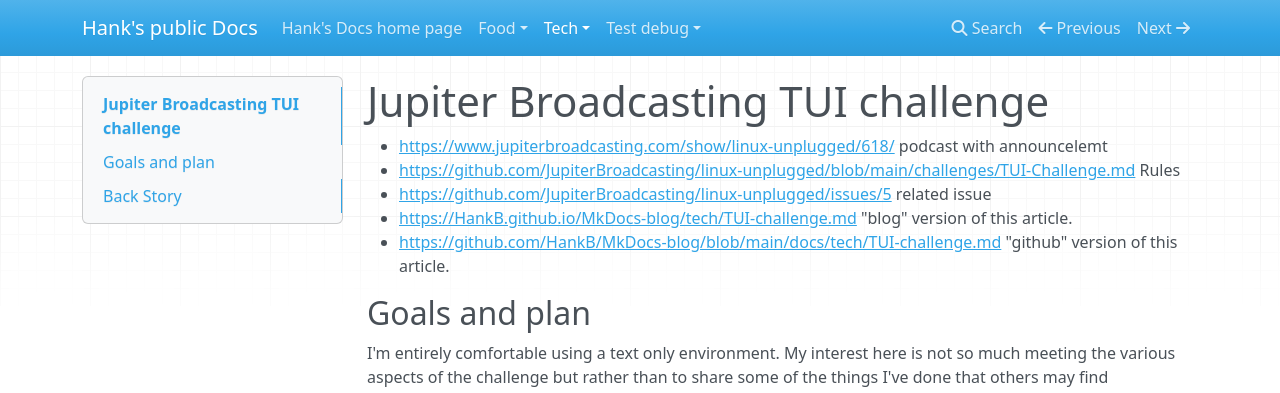
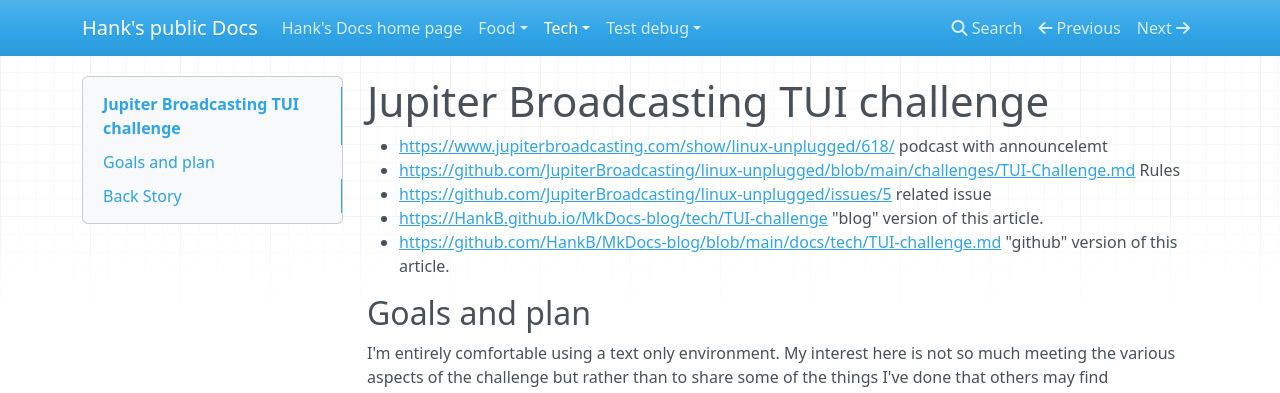
Before and after one commit to HankB/MkDocs-blog, an MkDocs documentation site: the page built from docs/tech/TUI-challenge.md, in a window 1280 px wide and 922 px high. Shown: the top 393 px of the window. Built offline with MkDocs 1.6.1, drawn with Linux system fonts in a browser that asks for light colours; nearby versions of some CDN libraries; part of the change alters nothing that is shown.

```diff
--- a/docs/tech/TUI-challenge.md
+++ b/docs/tech/TUI-challenge.md
@@ -3,7 +3,7 @@
 * <https://www.jupiterbroadcasting.com/show/linux-unplugged/618/> podcast with announcelemt
 * <https://github.com/JupiterBroadcasting/linux-unplugged/blob/main/challenges/TUI-Challenge.md> Rules
 * <https://github.com/JupiterBroadcasting/linux-unplugged/issues/5> related issue
-* <https://HankB.github.io/MkDocs-blog/tech/TUI-challenge.md> "blog" version of this article.
+* <https://HankB.github.io/MkDocs-blog/tech/TUI-challenge> "blog" version of this article.
 * <https://github.com/HankB/MkDocs-blog/blob/main/docs/tech/TUI-challenge.md> "github" version of this article.
 
 ## Goals and plan
```
